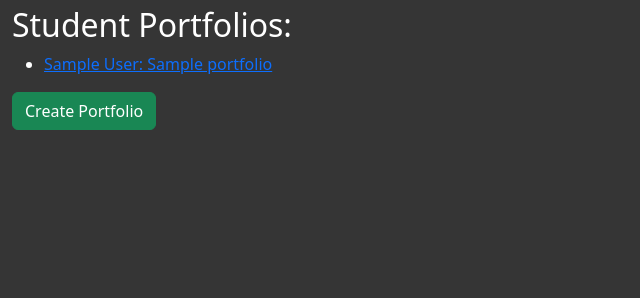
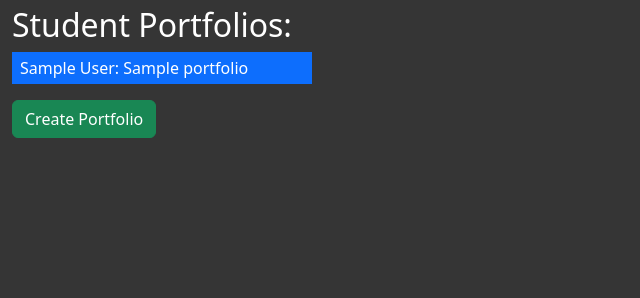
Before and after one commit to OrangeSkyline/Django-Project, a Django app: page / in a window 1280 px wide. Shown: the part 114-412 px from the top of the page, without its empty margins (0-640 px from the left). Run offline with Django 5.2, Linux system fonts and the light colour scheme; tables that the repository leaves empty hold one stand-in row (values such as "Sample post"); some libraries are stand-ins or nearby versions.

Commit message:
Stylized Student & Portfolio Lists
Made the lists of students & portfolio's look better

```diff
--- a/portfolio_app/templates/portfolio_app/portfolio_list.html
+++ b/portfolio_app/templates/portfolio_app/portfolio_list.html
@@ -5,9 +5,9 @@
 
 <h2 class="mt-2 fw-normal">Student Portfolios:</h2>
 
-<ul>
+<ul class="p-0" style="list-style-type: none;">
     {% for portfolio in active_portfolios %}
-        <li><a href="{% url 'portfolio_detail' portfolio.id %}">{{portfolio.student.name}}: {{portfolio.title}}</a></li>
+        <li class="bg-primary" style="padding: 4px 8px; width: auto; max-width: 300px;"><a style="text-decoration: none; color: white;" href="{% url 'portfolio_detail' portfolio.id %}">{{portfolio.student.name}}: {{portfolio.title}}</a></li>
     {% empty %}
         <li>No active student portfolios available.</li>
     {% endfor %}
--- a/portfolio_app/templates/portfolio_app/student_list.html
+++ b/portfolio_app/templates/portfolio_app/student_list.html
@@ -5,9 +5,9 @@
 
 <h2 class="mt-2 fw-normal">Students:</h2>
 
-<ul>
+<ul class="p-0" style="list-style-type: none;">
     {% for student in students %}
-        <li><a href="{% url 'student_detail' student.pk %}">{{student.name}}</a></li>
+        <li class="bg-primary" style="padding: 4px 8px; width: auto; max-width: 300px;"><a style="text-decoration: none; color: white;" href="{% url 'student_detail' student.pk %}">{{student.name}}</a></li>
     {% empty %}
         <li>No students found.</li>
     {% endfor %}
```
